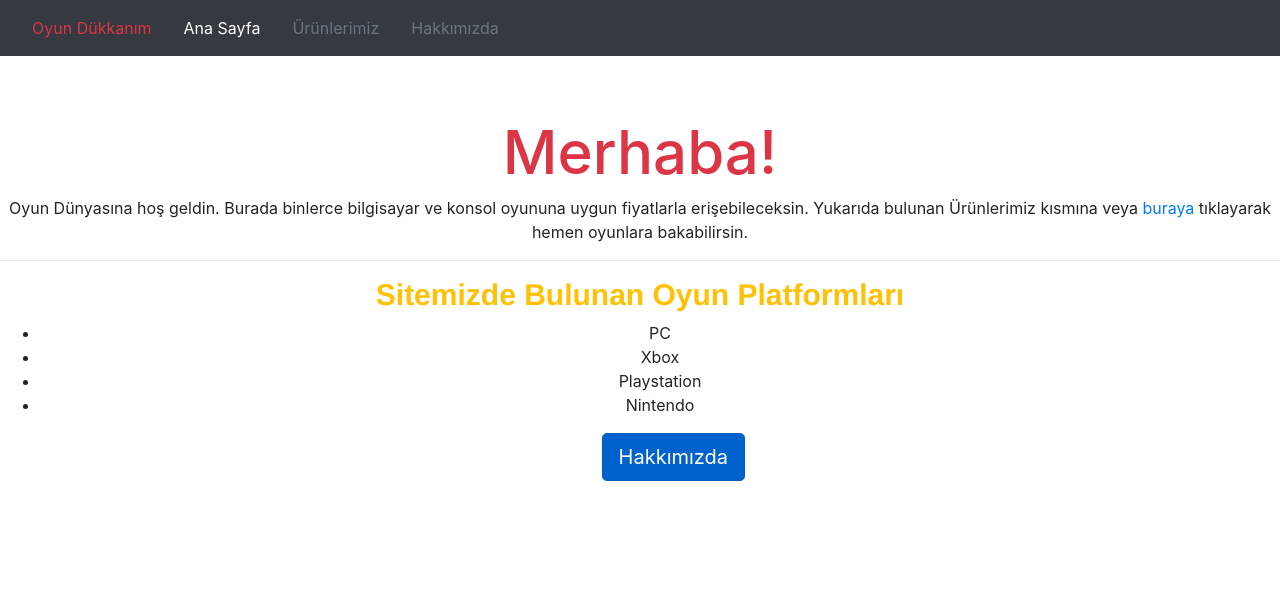
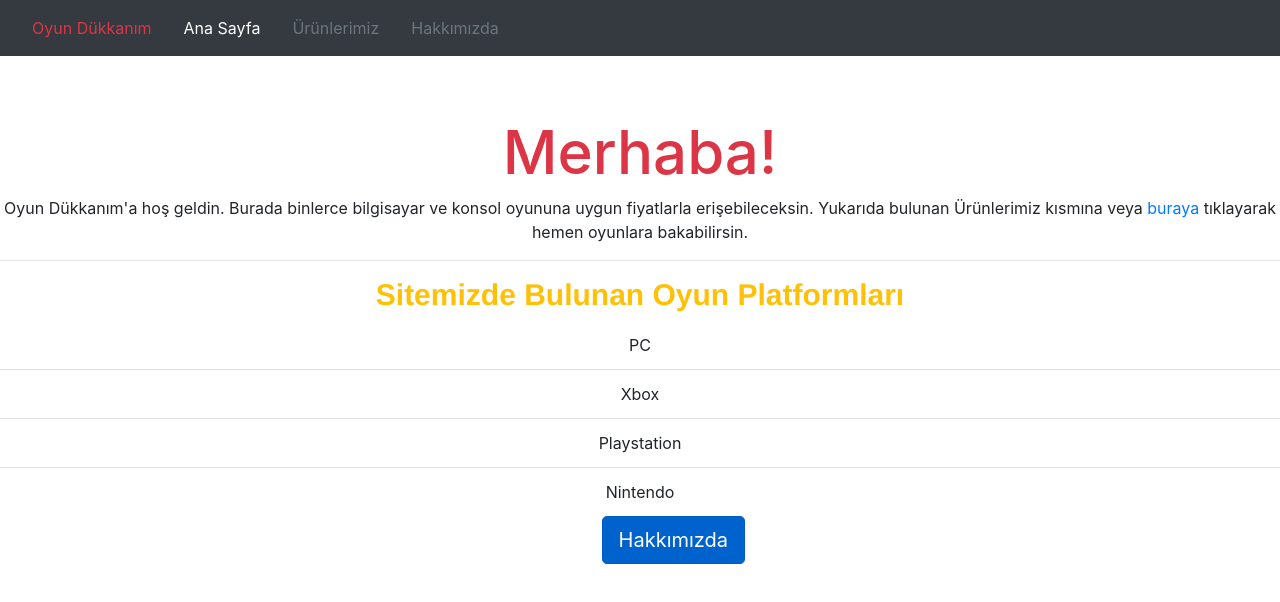
Before and after one commit to cagriakinci/simple-game-sales-app, a plain HTML site: page index.html in a window 1280 px wide. Drawn offline with nearby package versions, Linux system fonts and the light colour scheme.

Commit message:
Update İndex.html

```diff
--- a/index.html
+++ b/index.html
@@ -33,17 +33,17 @@
     <section>
         <article class="first-article">
             <h1 class="h1-attribute text-danger text-center">Merhaba!</h1>
-            <p class="text-center">Oyun Dünyasına hoş geldin. Burada binlerce bilgisayar ve konsol oyununa uygun fiyatlarla erişebileceksin. Yukarıda bulunan Ürünlerimiz kısmına veya <a href="products.html">buraya</a> tıklayarak hemen oyunlara bakabilirsin.</p>
+            <p class="text-center">Oyun Dükkanım'a hoş geldin. Burada binlerce bilgisayar ve konsol oyununa uygun fiyatlarla erişebileceksin. Yukarıda bulunan Ürünlerimiz kısmına veya <a href="products.html">buraya</a> tıklayarak hemen oyunlara bakabilirsin.</p>
         </article>
         <hr>
 
         <article>
             <h4 class="h4-attribute text-center text-warning">Sitemizde Bulunan Oyun Platformları</h4>
-            <ul class="text-center">
-                <li>PC</li>
-                <li>Xbox</li>
-                <li>Playstation</li>
-                <li>Nintendo</li>
+            <ul class="list-group list-group-flush text-center">
+                <li class="list-group-item">PC</li>
+                <li class="list-group-item">Xbox</li>
+                <li class="list-group-item">Playstation</li>
+                <li class="list-group-item">Nintendo</li>
             </ul>
         </article>
         <article class="third-article">
```
